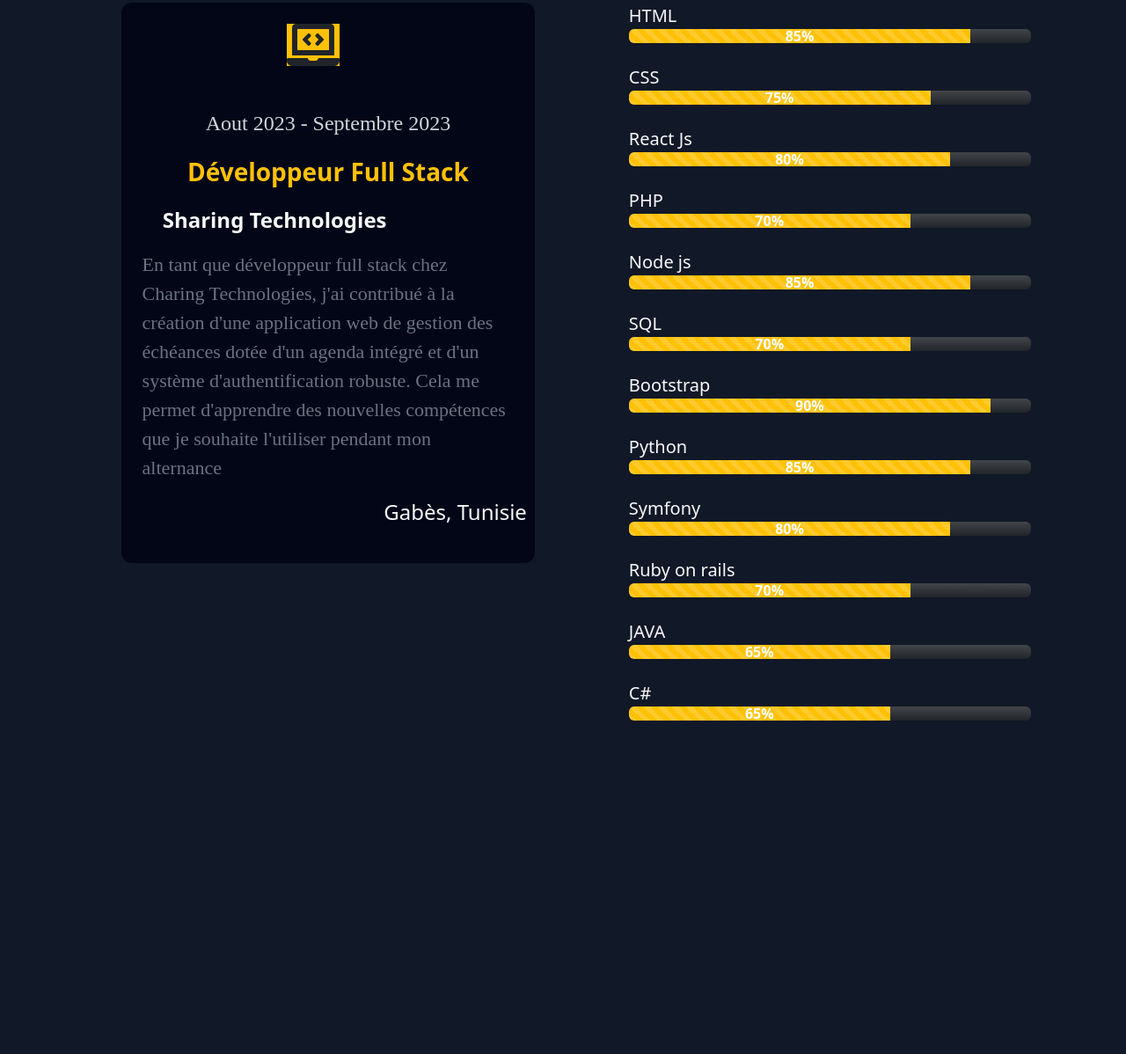
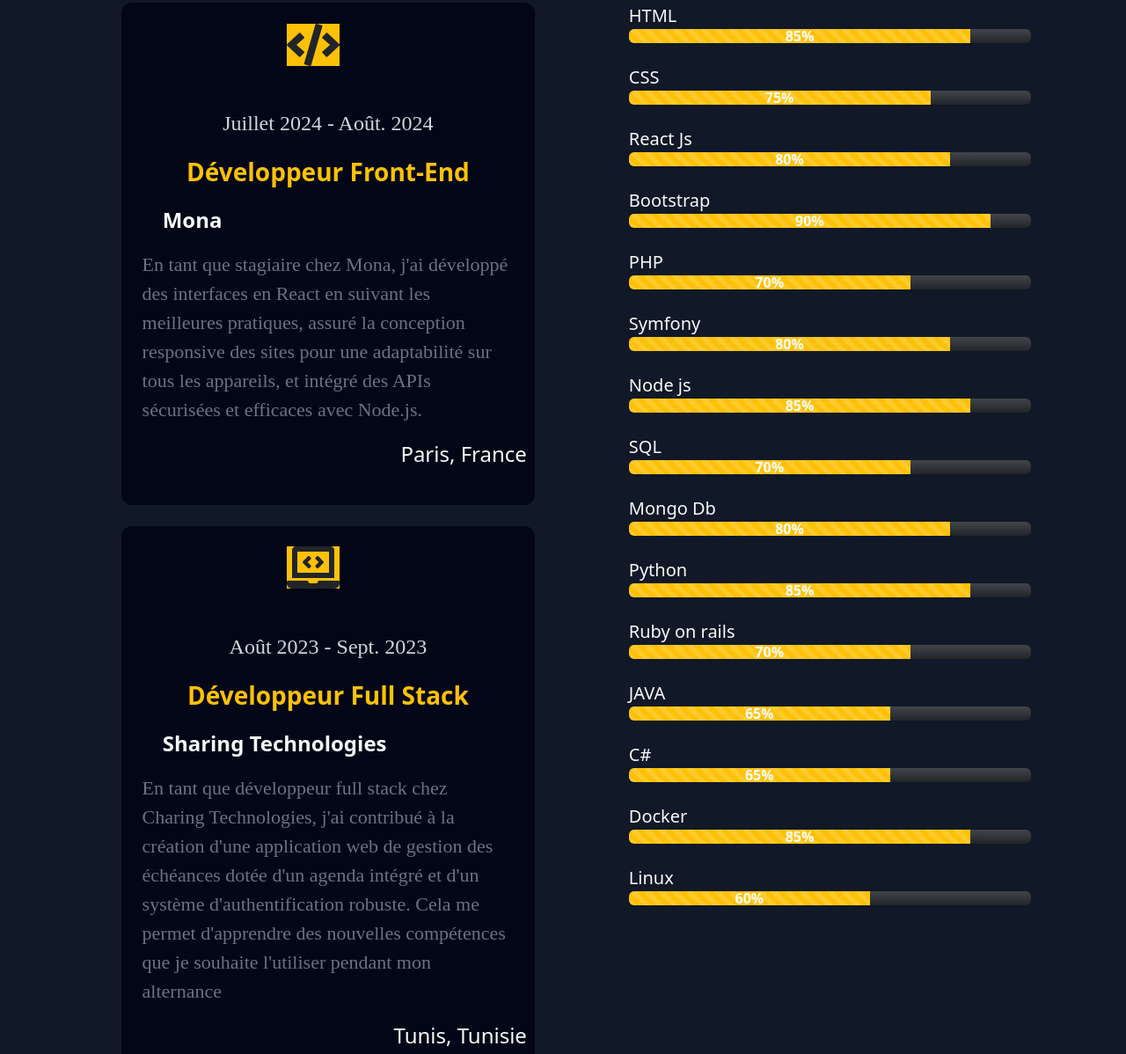
Before and after one commit to mohamedmaghzaoui/portfolio, a website: page resume.html in a window 1280 px wide. Shown: the part 845-2043 px from the top of the page at 88% size. Before the commit the page ends 1688 px from the top, so only its background shows below. Drawn offline with nearby package versions, Linux system fonts and the light colour scheme.

Commit message:
changed info

```diff
--- a/portfolio.css
+++ b/portfolio.css
@@ -14,6 +14,7 @@ body {
   font-size: 22px;
 }
 
+
 @media (max-width: 500px) {
   #text {
     font-size: 13px;
--- a/resume.html
+++ b/resume.html
@@ -108,14 +108,40 @@
                         <!-- Experience -->
                         <div class="col-xl-5 col-lg-5 col-md-11 col-sm-11 col-11"> <!-- Responsive -->
                             <p class="fs-1 text-light fw-bold">Mes <span class="text-warning">Expériences</span></p>
+                            <!-- first experience-->
+                            <div class="resume " style="width: 103%"> <!-- Needed to add a little width -->
+                                <!-- Icon -->
+                                <i style="margin-left: 40%; margin-top: 5%; margin-bottom: 10%;"
+                                    class="fas fa-code bg-warning fa-3x img-fluid "></i>
 
+                                <!-- Date -->
+                                <p class="fs-4 text-center fw-medium" style="color: #D1D5DB;font-family: Lexend Deca;">
+                                    Juillet 2024 - Août. 2024</p>
+                                <p class="text-center w-100  fs-3 fw-bold text-warning">Développeur Front-End
+                                </p>
+                                <p style="margin-left: 10%;" class="fs-4  fw-bold text-light">Mona
+                                </p>
+                                <!-- Text ID for responsive font size -->
+                                <p id="text" class=" mx-4 fw-medium "
+                                    style="color: #6B7280 ;font-family: Lexend Deca;font-style: normal;">
+                                    En tant que stagiaire chez Mona, j'ai développé des interfaces en React en suivant
+                                    les meilleures pratiques, assuré la conception responsive des sites pour une
+                                    adaptabilité sur tous les appareils, et intégré des APIs sécurisées et efficaces
+                                    avec Node.js.
+                                </p>
+
+                                <p style="margin-right: 2%;" class="text-end text-light fs-4">Paris, France </p>
+                                <br>
+                            </div>
+                            <br>
+                            <!--second experience-->
                             <div class="resume " style="width: 103%"> <!-- Needed to add a little width -->
                                 <!-- Icon -->
                                 <i style="margin-left: 40%;margin-top:5%;margin-bottom:10%"
                                     class="  fas fa-laptop-code bg-warning fa-3x  img-fluid  "></i>
                                 <!-- Date -->
                                 <p class="fs-4 text-center fw-medium" style="color: #D1D5DB;font-family: Lexend Deca;">
-                                    Aout 2023 - Septembre 2023</p>
+                                    Août 2023 - Sept. 2023</p>
                                 <p class="text-center w-100  fs-3 fw-bold text-warning">Développeur Full Stack</p>
                                 <p style="margin-left: 10%;" class="fs-4  fw-bold text-light">Sharing Technologies
                                 </p>
@@ -129,9 +155,10 @@
                                     pendant mon alternance
                                 </p>
 
-                                <p style="margin-right: 2%;" class="text-end text-light fs-4">Gabès, Tunisie </p>
+                                <p style="margin-right: 2%;" class="text-end text-light fs-4">Tunis, Tunisie </p>
                                 <br>
                             </div>
+                            <br>
 
 
 
@@ -143,7 +170,7 @@
                             <!--responsive-->
 
                             <p class="fs-1 text-light fw-bold">Mes <span class="text-warning">Compétances</span></p>
-                            <!--first skill-->
+                            <!-- skill-->
                             <span class="text-light fs-5 ">HTML</span>
                             <div class="progress bg-dark bg-gradient" role="progressbar"
                                 aria-label="Warning striped example" aria-valuenow="75" aria-valuemin="0"
@@ -152,7 +179,7 @@
                                         class="fs-6 fw-bold">85%</span></div>
                             </div>
                             <br>
-                            <!--second skill-->
+                            <!-- skill-->
                             <span class="text-light fs-5">CSS</span>
                             <div class="progress bg-dark bg-gradient" role="progressbar"
                                 aria-label="Warning striped example" aria-valuenow="75" aria-valuemin="0"
@@ -161,7 +188,7 @@
                                         class="fs-6 fw-bold">75%</span></div>
                             </div>
                             <br>
-                            <!--3rd skill-->
+                            <!-- skill-->
                             <span class="text-light fs-5">React Js</span>
                             <div class="progress bg-dark bg-gradient" role="progressbar"
                                 aria-label="Warning striped example" aria-valuenow="75" aria-valuemin="0"
@@ -170,7 +197,16 @@
                                         class="fs-6 fw-bold">80%</span></div>
                             </div>
                             <br>
-                            <!--4th skill-->
+                            <!-- skill-->
+                            <span class="text-light fs-5">Bootstrap</span>
+                            <div class="progress bg-dark bg-gradient" role="progressbar"
+                                aria-label="Warning striped example" aria-valuenow="75" aria-valuemin="0"
+                                aria-valuemax="100">
+                                <div class="progress-bar progress-bar-striped bg-warning" style="width: 90%"><span
+                                        class="fs-6 fw-bold">90%</span></div>
+                            </div>
+                            <br>
+                            <!-- skill-->
                             <span class="text-light fs-5">PHP</span>
                             <div class="progress bg-dark bg-gradient" role="progressbar"
                                 aria-label="Warning striped example" aria-valuenow="75" aria-valuemin="0"
@@ -179,7 +215,16 @@
                                         class="fs-6 fw-bold">70%</span></div>
                             </div>
                             <br>
-                            <!--5th skill-->
+                            <!-- skill-->
+                            <span class="text-light fs-5">Symfony</span>
+                            <div class="progress bg-dark bg-gradient" role="progressbar"
+                                aria-label="Warning striped example" aria-valuenow="75" aria-valuemin="0"
+                                aria-valuemax="100">
+                                <div class="progress-bar progress-bar-striped bg-warning" style="width: 80%"><span
+                                        class="fs-6 fw-bold">80%</span></div>
+                            </div>
+                            <br>
+                            <!-- skill-->
                             <span class="text-light fs-5">Node js</span>
                             <div class="progress bg-dark bg-gradient" role="progressbar"
                                 aria-label="Warning striped example" aria-valuenow="75" aria-valuemin="0"
@@ -188,7 +233,7 @@
                                         class="fs-6 fw-bold">85%</span></div>
                             </div>
                             <br>
-                            <!--6th skill-->
+                            <!-- skill-->
                             <span class="text-light fs-5">SQL</span>
                             <div class="progress bg-dark bg-gradient" role="progressbar"
                                 aria-label="Warning striped example" aria-valuenow="75" aria-valuemin="0"
@@ -197,16 +242,17 @@
                                         class="fs-6 fw-bold ">70%</span></div>
                             </div>
                             <br>
-                            <!--7th skill-->
-                            <span class="text-light fs-5">Bootstrap</span>
+                            <!-- skill-->
+                            <span class="text-light fs-5">Mongo Db</span>
                             <div class="progress bg-dark bg-gradient" role="progressbar"
                                 aria-label="Warning striped example" aria-valuenow="75" aria-valuemin="0"
                                 aria-valuemax="100">
-                                <div class="progress-bar progress-bar-striped bg-warning" style="width: 90%"><span
-                                        class="fs-6 fw-bold">90%</span></div>
+                                <div class="progress-bar progress-bar-striped bg-warning" style="width: 80%"><span
+                                        class="fs-6 fw-bold ">80%</span></div>
                             </div>
                             <br>
-                            <!--8th skill-->
+
+                            <!-- skill-->
                             <span class="text-light fs-5">Python</span>
                             <div class="progress bg-dark bg-gradient" role="progressbar"
                                 aria-label="Warning striped example" aria-valuenow="75" aria-valuemin="0"
@@ -215,14 +261,8 @@
                                         class="fs-6 fw-bold">85%</span></div>
                             </div>
                             <br>
-                            <span class="text-light fs-5">Symfony</span>
-                            <div class="progress bg-dark bg-gradient" role="progressbar"
-                                aria-label="Warning striped example" aria-valuenow="75" aria-valuemin="0"
-                                aria-valuemax="100">
-                                <div class="progress-bar progress-bar-striped bg-warning" style="width: 80%"><span
-                                        class="fs-6 fw-bold">80%</span></div>
-                            </div>
-                            <br>
+
+                            <!-- skill-->
                             <span class="text-light fs-5">Ruby on rails</span>
                             <div class="progress bg-dark bg-gradient" role="progressbar"
                                 aria-label="Warning striped example" aria-valuenow="75" aria-valuemin="0"
@@ -231,6 +271,7 @@
                                         class="fs-6 fw-bold">70%</span></div>
                             </div>
                             <br>
+                            <!-- skill-->
                             <span class="text-light fs-5">JAVA</span>
                             <div class="progress bg-dark bg-gradient" role="progressbar"
                                 aria-label="Warning striped example" aria-valuenow="75" aria-valuemin="0"
@@ -239,12 +280,31 @@
                                         class="fs-6 fw-bold">65%</span></div>
                             </div>
                             <br>
+                            <!-- skill-->
                             <span class="text-light fs-5">C#</span>
                             <div class="progress bg-dark bg-gradient" role="progressbar"
                                 aria-label="Warning striped example" aria-valuenow="75" aria-valuemin="0"
                                 aria-valuemax="100">
                                 <div class="progress-bar progress-bar-striped bg-warning" style="width: 65%"><span
                                         class="fs-6 fw-bold">65%</span></div>
+                            </div>
+                            <br>
+                            <!-- skill-->
+                            <span class="text-light fs-5">Docker</span>
+                            <div class="progress bg-dark bg-gradient" role="progressbar"
+                                aria-label="Warning striped example" aria-valuenow="75" aria-valuemin="0"
+                                aria-valuemax="100">
+                                <div class="progress-bar progress-bar-striped bg-warning" style="width: 85%"><span
+                                        class="fs-6 fw-bold">85%</span></div>
+                            </div>
+                            <br>
+                            <!-- skill-->
+                            <span class="text-light fs-5">Linux</span>
+                            <div class="progress bg-dark bg-gradient" role="progressbar"
+                                aria-label="Warning striped example" aria-valuenow="75" aria-valuemin="0"
+                                aria-valuemax="100">
+                                <div class="progress-bar progress-bar-striped bg-warning" style="width: 60%"><span
+                                        class="fs-6 fw-bold">60%</span></div>
                             </div>
                             <br>
 
```
Also changed, not shown: about.html (+1 -1 lines), contact.html (+2 -1 lines), index.html (+2 -2 lines), project.html (+8 -6 lines), photo2.png (added), photo3.png (added), project3.jpg (deleted), project3.png (added).
